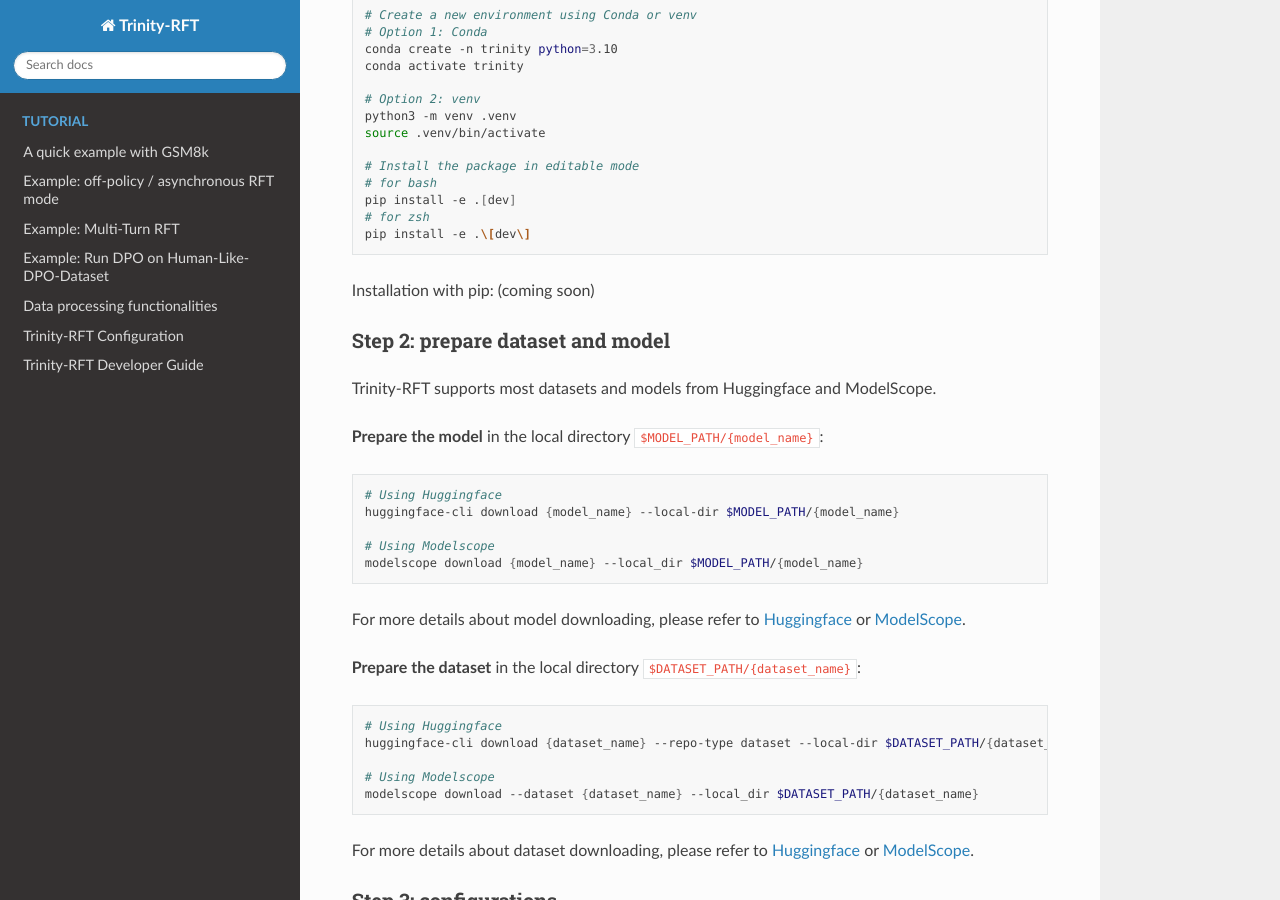
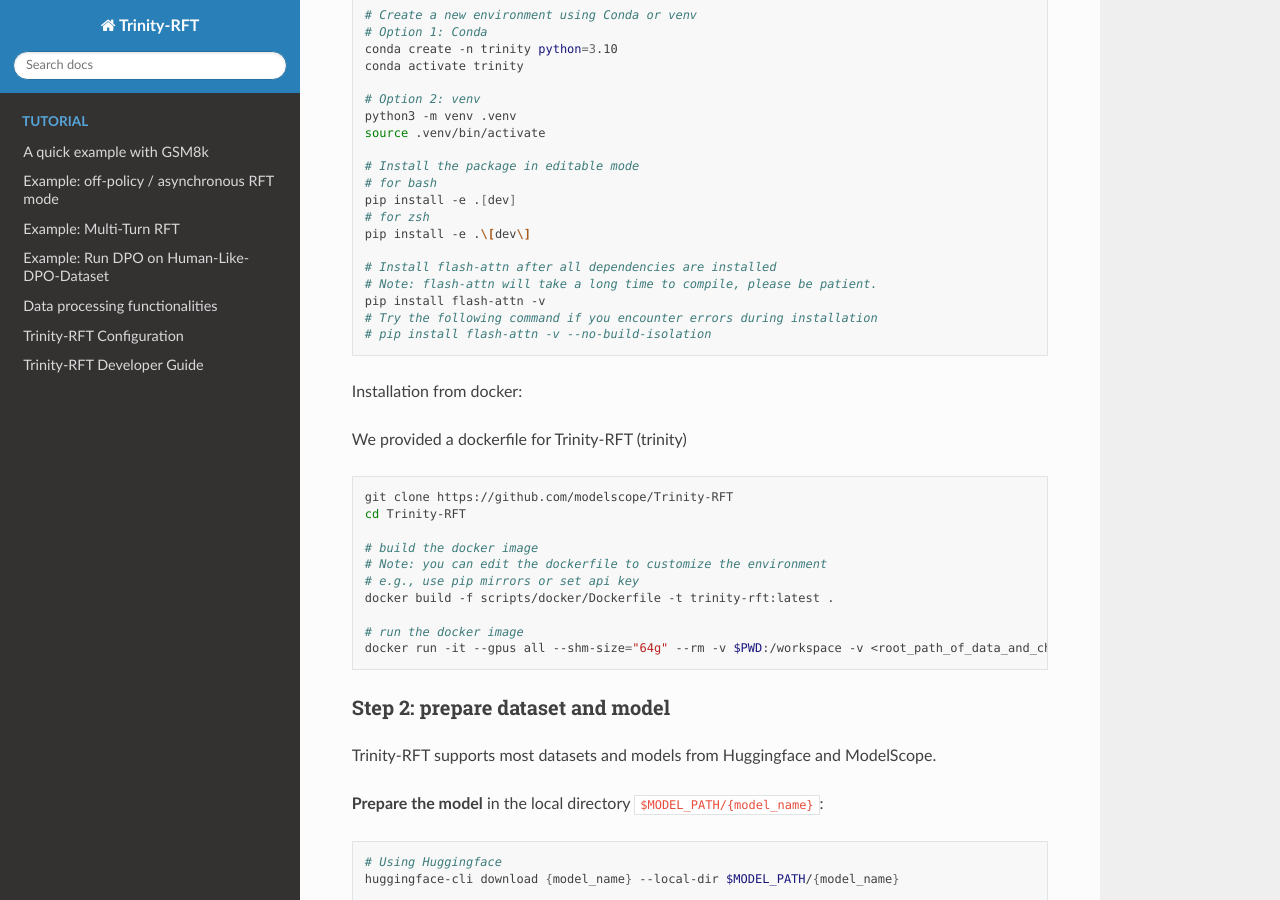
Before and after one commit to yaochaorui/Trinity-RFT, a Sphinx documentation site: the page built from docs/sphinx_doc/source/main.md, in a window 1280 px wide and 900 px high, scrolled down 2783 px. Built offline with Sphinx 7.4.7 and the Read the Docs theme 3.1.0, drawn with Linux system fonts in a browser that asks for light colours; pages that are not in the unit, such as notebooks, are missing from menus; some of the changed text lies outside the part shown.

Commit message:
Install from Dockerfile (#7)

````diff
--- a/docs/sphinx_doc/source/main.md
+++ b/docs/sphinx_doc/source/main.md
@@ -115,12 +115,31 @@
 pip install -e .[dev]
 # for zsh
 pip install -e .\[dev\]
+
+# Install flash-attn after all dependencies are installed
+# Note: flash-attn will take a long time to compile, please be patient.
+pip install flash-attn -v
+# Try the following command if you encounter errors during installation
+# pip install flash-attn -v --no-build-isolation
 ```
 
 
+Installation from docker:
 
-Installation with pip:
-(coming soon)
+We provided a dockerfile for Trinity-RFT (trinity)
+
+```shell
+git clone https://github.com/modelscope/Trinity-RFT
+cd Trinity-RFT
+
+# build the docker image
+# Note: you can edit the dockerfile to customize the environment
+# e.g., use pip mirrors or set api key
+docker build -f scripts/docker/Dockerfile -t trinity-rft:latest .
+
+# run the docker image
+docker run -it --gpus all --shm-size="64g" --rm -v $PWD:/workspace -v <root_path_of_data_and_checkpoints>:/data trinity-rft:latest
+```
 
 
 
@@ -255,18 +274,6 @@
 This project is currently under active development, and we welcome contributions from the community!
 
 
-
-Installation for development:
-
-```shell
-# for bash
-pip install -e .[dev]
-# for zsh
-pip install -e .\[dev\]
-```
-
-
-
 Code style check:
 
 ```shell
--- a/pyproject.toml
+++ b/pyproject.toml
@@ -23,7 +23,6 @@
     "ray==2.43.0",
     "vllm==0.8.3",
     "tensordict==0.6.2",
-    "redis",
     "wandb",
     "omegaconf",
     "sqlalchemy",
````
Also changed, not shown: README.md (+19 -14 lines), 2 other files.
